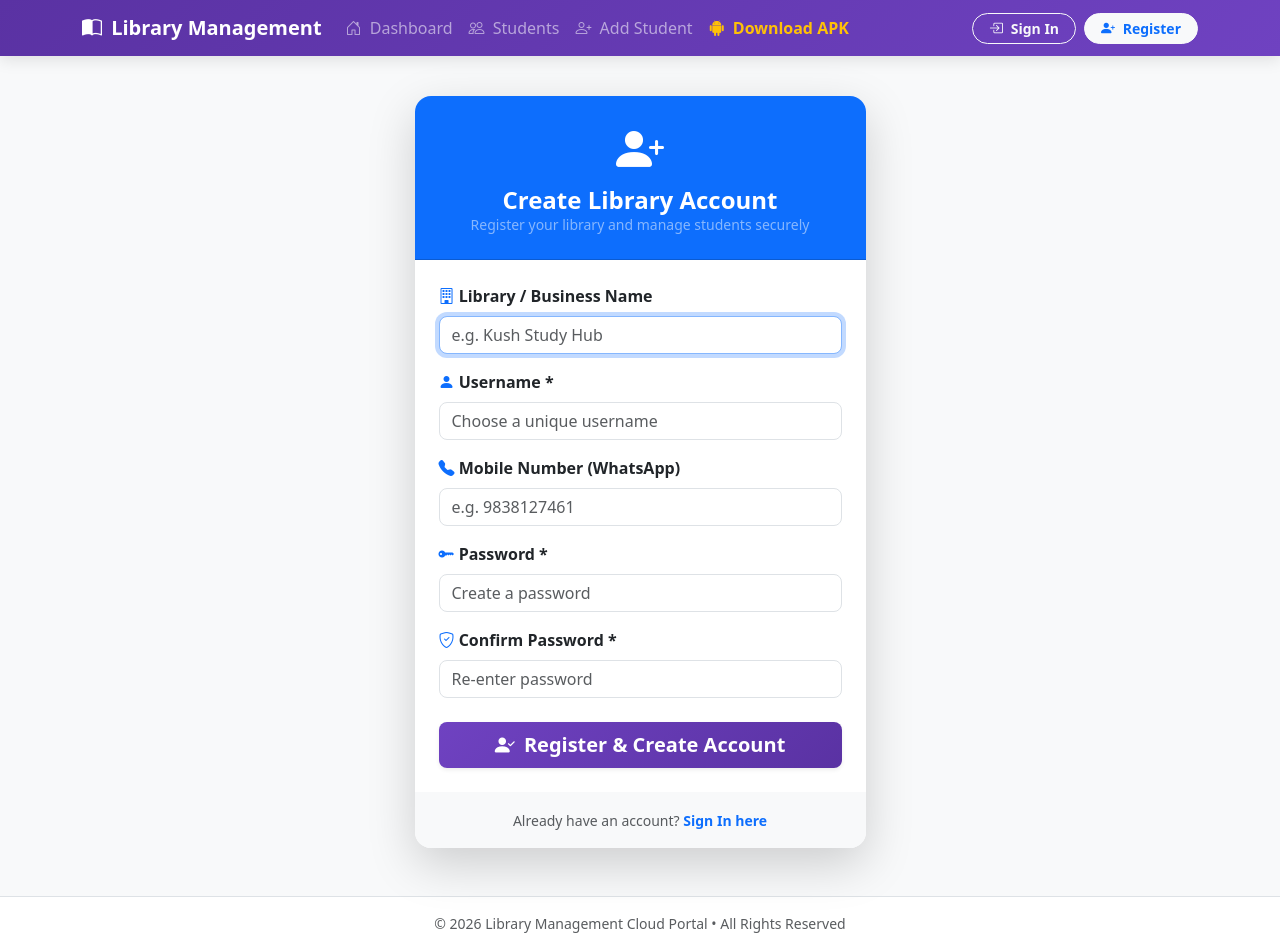
After one commit to kushbinary/library-management, a Flask app: page /signup in a window 1280 px wide. The commit adds this page. Run offline with Flask 3, Linux system fonts and the light colour scheme.

Commit message:
Complete Sign Up / Login overhaul with multi-tenant isolated database per user

```diff
--- a/backend/app.py
+++ b/backend/app.py
@@ -2,9 +2,9 @@
 Library Management Application - Backend API & Cloud Portal
 
 Features:
-- Cloud-ready Database (Neon PostgreSQL & SQLite auto-fallback)
-- User Authentication (Admin Login, Password hashing & session protection)
-- Student registration & seat management with admission details & fee tracking
+- Multi-tenant Cloud Database (Neon PostgreSQL & SQLite auto-fallback)
+- User Authentication (Registration / Sign Up, Login, Multi-user Data Isolation)
+- Per-user Student registration & seat management with admission details & fee tracking
 - WhatsApp integration via Twilio
 - Expiry notification tracking & cron endpoints
 - REST API for Mobile App synchronization
@@ -54,7 +54,12 @@ class AdminUser(db.Model):
     id = db.Column(db.Integer, primary_key=True)
     username = db.Column(db.String(80), unique=True, nullable=False)
     password_hash = db.Column(db.String(256), nullable=False)
+    library_name = db.Column(db.String(120), nullable=True, default='My Library')
+    email = db.Column(db.String(120), nullable=True, default='')
+    phone = db.Column(db.String(20), nullable=True, default='')
     created_at = db.Column(db.DateTime, default=datetime.datetime.utcnow)
+
+    students = db.relationship('Student', backref='owner', lazy=True, cascade='all, delete-orphan')
 
     def set_password(self, password):
         self.password_hash = generate_password_hash(password)
@@ -62,11 +67,22 @@ class AdminUser(db.Model):
     def check_password(self, password):
         return check_password_hash(self.password_hash, password)
 
+    def to_dict(self):
+        return {
+            'id': self.id,
+            'username': self.username,
+            'library_name': self.library_name or 'My Library',
+            'email': self.email or '',
+            'phone': self.phone or '',
+            'created_at': self.created_at.strftime('%Y-%m-%d %H:%M:%S') if self.created_at else None
+        }
+
 
 class Student(db.Model):
     __tablename__ = 'students'
 
     id = db.Column(db.Integer, primary_key=True)
+    user_id = db.Column(db.Integer, db.ForeignKey('admin_users.id'), nullable=True)
     name = db.Column(db.String(100), nullable=False)
     email = db.Column(db.String(120), nullable=True, default='')
     phone = db.Column(db.String(20), nullable=False)
@@ -84,6 +100,7 @@ class Student(db.Model):
     def to_dict(self):
         return {
             'id': self.id,
+            'user_id': self.user_id,
             'name': self.name,
             'email': self.email or '',
             'phone': self.phone,
@@ -102,7 +119,7 @@ class Student(db.Model):
         }
 
     def get_seat_status(self):
-        filled_seats = Student.query.count()
+        filled_seats = Student.query.filter_by(user_id=self.user_id).count() if self.user_id else Student.query.count()
         total = LIBRARY_CONFIG['total_seats']
         return {'filled': filled_seats, 'total': total, 'available': max(0, total - filled_seats)}
 
@@ -118,7 +135,7 @@ class Student(db.Model):
         return False
 
 
-# ==================== Database Auto-Initialization ====================
+# ==================== Database Auto-Initialization & Migration ====================
 
 def init_db():
     try:
@@ -126,11 +143,15 @@ def init_db():
         # Ensure new columns exist in case of pre-existing tables
         with db.engine.connect() as conn:
             migration_statements = [
+                "ALTER TABLE students ADD COLUMN IF NOT EXISTS user_id INTEGER;",
                 "ALTER TABLE students ADD COLUMN IF NOT EXISTS total_fee FLOAT DEFAULT 1000.0;",
                 "ALTER TABLE students ADD COLUMN IF NOT EXISTS paid_amount FLOAT DEFAULT 1000.0;",
                 "ALTER TABLE students ADD COLUMN IF NOT EXISTS due_amount FLOAT DEFAULT 0.0;",
                 "ALTER TABLE students ADD COLUMN IF NOT EXISTS payment_mode VARCHAR(50) DEFAULT 'UPI';",
-                "ALTER TABLE students ADD COLUMN IF NOT EXISTS payment_status VARCHAR(50) DEFAULT 'Paid';"
+                "ALTER TABLE students ADD COLUMN IF NOT EXISTS payment_status VARCHAR(50) DEFAULT 'Paid';",
+                "ALTER TABLE admin_users ADD COLUMN IF NOT EXISTS library_name VARCHAR(120) DEFAULT 'My Library';",
+                "ALTER TABLE admin_users ADD COLUMN IF NOT EXISTS email VARCHAR(120) DEFAULT '';",
+                "ALTER TABLE admin_users ADD COLUMN IF NOT EXISTS phone VARCHAR(20) DEFAULT '';"
             ]
             for stmt in migration_statements:
                 try:
@@ -144,11 +165,18 @@ def init_db():
         default_admin_password = os.environ.get('ADMIN_PASSWORD', 'admin123')
         existing_admin = AdminUser.query.filter_by(username=default_admin_username).first()
         if not existing_admin:
-            new_admin = AdminUser(username=default_admin_username)
+            new_admin = AdminUser(username=default_admin_username, library_name='Central Library')
             new_admin.set_password(default_admin_password)
             db.session.add(new_admin)
             db.session.commit()
             print(f"[AUTH] Default admin created -> Username: {default_admin_username}")
+
+        # Link any orphaned students to first admin user
+        default_user = AdminUser.query.first()
+        if default_user:
+            Student.query.filter(Student.user_id.is_(None)).update({'user_id': default_user.id})
+            db.session.commit()
+
     except Exception as e:
         db.session.rollback()
         print(f"[DB INIT ERROR] {e}")
@@ -172,12 +200,57 @@ def manual_init_db():
         }), 500
 
 
+# ==================== User Scoping & Authentication Helper ====================
+
+def get_request_user():
+    """Extract authenticated user from Session or API Headers/Payload."""
+    # 1. From Session (Web)
+    if 'user_id' in session:
+        return AdminUser.query.get(session['user_id'])
+
+    # 2. From Headers (Mobile App API)
+    user_id_header = request.headers.get('X-User-Id')
+    username_header = request.headers.get('X-Username')
+
+    if user_id_header:
+        try:
+            user = AdminUser.query.get(int(user_id_header))
+            if user: return user
+        except:
+            pass
+
+    if username_header:
+        user = AdminUser.query.filter_by(username=username_header.strip()).first()
+        if user: return user
+
+    # 3. From Request args or json
+    username_param = request.args.get('username')
+    if not username_param and request.is_json and request.json:
+        username_param = request.json.get('username')
+    if username_param:
+        user = AdminUser.query.filter_by(username=str(username_param).strip()).first()
+        if user: return user
+
+    user_id_param = request.args.get('user_id')
+    if not user_id_param and request.is_json and request.json:
+        user_id_param = request.json.get('user_id')
+    if user_id_param:
+        try:
+            user = AdminUser.query.get(int(user_id_param))
+            if user: return user
+        except:
+            pass
+
+    # Fallback to first user
+    return AdminUser.query.first()
+
+
 # ==================== Authentication Decorator ====================
 
 def login_required(f):
     @wraps(f)
     def decorated_function(*args, **kwargs):
-        if 'admin_user' not in session:
+        if 'admin_user' not in session or 'user_id' not in session:
             flash('Please log in with your username and password to access this page.', 'warning')
             return redirect(url_for('login', next=request.url))
         return f(*args, **kwargs)
@@ -209,7 +282,46 @@ def send_whatsapp_message(student_name, student_phone, message_type='registratio
     return f"Message processed for {student_phone}"
 
 
-# ==================== Authentication Routes ====================
+# ==================== Authentication Routes (Web) ====================
+
+@app.route('/signup', methods=['GET', 'POST'])
+def signup():
+    if request.method == 'POST':
+        username = request.form.get('username', '').strip()
+        password = request.form.get('password', '').strip()
+        confirm_password = request.form.get('confirm_password', '').strip()
+        library_name = request.form.get('library_name', '').strip() or 'My Library'
+        phone = request.form.get('phone', '').strip()
+
+        if not username or not password:
+            flash('Username and password are required.', 'danger')
+            return render_template('signup.html')
+
+        if password != confirm_password:
+            flash('Passwords do not match.', 'danger')
+            return render_template('signup.html')
+
+        if len(password) < 4:
+            flash('Password must be at least 4 characters long.', 'danger')
+            return render_template('signup.html')
+
+        if AdminUser.query.filter_by(username=username).first():
+            flash('Username already exists. Please choose another or Login.', 'warning')
+            return render_template('signup.html')
+
+        user = AdminUser(username=username, library_name=library_name, phone=phone)
+        user.set_password(password)
+        db.session.add(user)
+        db.session.commit()
+
+        session['admin_user'] = user.username
+        session['user_id'] = user.id
+        session['library_name'] = user.library_name
+        flash(f'Account created successfully! Welcome, {user.username}!', 'success')
+        return redirect(url_for('student_list'))
+
+    return render_template('signup.html')
+
 
 @app.route('/login', methods=['GET', 'POST'])
 def login():
@@ -221,6 +333,7 @@ def login():
         if user and user.check_password(password):
             session['admin_user'] = user.username
             session['user_id'] = user.id
+            session['library_name'] = user.library_name or 'My Library'
             flash(f'Welcome back, {user.username}!', 'success')
             next_page = request.form.get('next') or url_for('student_list')
             return redirect(next_page)
@@ -234,6 +347,7 @@ def login():
 def logout():
     session.pop('admin_user', None)
     session.pop('user_id', None)
+    session.pop('library_name', None)
     flash('You have been logged out successfully.', 'info')
     return redirect(url_for('login'))
 
@@ -246,7 +360,7 @@ def change_password():
         new_password = request.form.get('new_password', '').strip()
         confirm_password = request.form.get('confirm_password', '').strip()
 
-        user = AdminUser.query.filter_by(username=session['admin_user']).first()
+        user = AdminUser.query.get(session['user_id'])
         if not user or not user.check_password(current_password):
             flash('Current password is incorrect.', 'danger')
             return render_template('change_password.html')
@@ -267,7 +381,7 @@ def change_password():
     return render_template('change_password.html')
 
 
-# ==================== Frontend Routes ====================
+# ==================== Frontend Routes (Isolated per User) ====================
 
 @app.route('/')
 def index():
@@ -277,7 +391,8 @@ def index():
 @app.route('/students')
 @login_required
 def student_list():
-    students = Student.query.order_by(Student.created_at.desc()).all()
+    user_id = session.get('user_id')
+    students = Student.query.filter_by(user_id=user_id).order_by(Student.created_at.desc()).all()
     return render_template('students.html', students=students)
 
 
@@ -285,6 +400,7 @@ def student_list():
 @login_required
 def add_student():
     if request.method == 'POST':
+        user_id = session.get('user_id')
         name = request.form.get('name')
         email = request.form.get('email', '')
         phone = request.form.get('phone')
@@ -306,6 +422,7 @@ def add_student():
             return render_template('add_student.html')
 
         student = Student(
+            user_id=user_id,
             name=name,
             email=email,
             phone=phone,
@@ -334,14 +451,16 @@ def add_student():
 @app.route('/student/<int:student_id>')
 @login_required
 def view_student(student_id):
-    student = db.get_or_404(Student, student_id)
+    user_id = session.get('user_id')
+    student = Student.query.filter_by(id=student_id, user_id=user_id).first_or_404()
     return render_template('student_profile.html', student=student)
 
 
 @app.route('/student/<int:student_id>/send_reminder')
 @login_required
 def send_reminder(student_id):
-    student = db.get_or_404(Student, student_id)
+    user_id = session.get('user_id')
+    student = Student.query.filter_by(id=student_id, user_id=user_id).first_or_404()
     if student.is_expired():
         send_whatsapp_message(student.name, student.phone, 'expiry_warning')
         flash(f'Expiry reminder sent to {student.name}!', 'success')
@@ -377,7 +496,39 @@ def download_mylibbook_apk():
     return "APK not found on server", 404
 
 
-# ==================== REST API Routes ====================
+# ==================== REST API Routes (Multi-Tenant) ====================
+
+@app.route('/api/signup', methods=['POST'])
+def api_signup():
+    data = request.json or {}
+    username = data.get('username', '').strip()
+    password = data.get('password', '').strip()
+    library_name = data.get('library_name', '').strip() or data.get('fullName', '').strip() or 'My Library'
+    email = data.get('email', '').strip()
+    phone = data.get('phone', '').strip()
+
+    if not username or not password:
+        return jsonify({'success': False, 'error': 'Username and password are required'}), 400
+
+    if len(password) < 4:
+        return jsonify({'success': False, 'error': 'Password must be at least 4 characters long'}), 400
+
+    if AdminUser.query.filter_by(username=username).first():
+        return jsonify({'success': False, 'error': 'Username is already taken. Please choose another or login.'}), 409
+
+    user = AdminUser(username=username, library_name=library_name, email=email, phone=phone)
+    user.set_password(password)
+    db.session.add(user)
+    db.session.commit()
+
+    return jsonify({
+        'success': True,
+        'message': 'Account created successfully!',
+        'user': user.to_dict(),
+        'username': user.username,
+        'user_id': user.id
+    }), 201
+
 
 @app.route('/api/login', methods=['POST'])
 def api_login():
@@ -390,19 +541,26 @@ def api_login():
         return jsonify({
             'success': True,
             'message': 'Login successful',
-            'username': user.username
+            'user': user.to_dict(),
+            'username': user.username,
+            'user_id': user.id
         }), 200
     return jsonify({'success': False, 'error': 'Invalid username or password'}), 401
 
 
 @app.route('/api/students', methods=['GET'])
 def api_get_students():
-    students = Student.query.order_by(Student.created_at.desc()).all()
+    user = get_request_user()
+    if not user:
+        return jsonify([])
+
+    students = Student.query.filter_by(user_id=user.id).order_by(Student.created_at.desc()).all()
     return jsonify([s.to_dict() for s in students])
 
 
 @app.route('/api/students', methods=['POST'])
 def api_add_student():
+    user = get_request_user()
     data = request.json or {}
     required_fields = ['name', 'phone', 'admission_date', 'timing', 'seat_number', 'expiry_date']
     missing = [f for f in required_fields if not data.get(f)]
@@ -423,6 +581,7 @@ def api_add_student():
     payment_status = data.get('payment_status') or data.get('paymentStatus') or ('Paid' if due_amount <= 0 else ('Due' if paid_amount <= 0 else 'Partial'))
 
     student = Student(
+        user_id=user.id if user else None,
         name=data['name'],
         email=data.get('email', ''),
         phone=data['phone'],
@@ -445,9 +604,13 @@ def api_add_student():
 
 @app.route('/api/students/<int:student_id>', methods=['PUT'])
 def api_update_student(student_id):
-    student = db.get_or_404(Student, student_id)
+    user = get_request_user()
+    query = Student.query.filter_by(id=student_id)
+    if user:
+        query = query.filter_by(user_id=user.id)
+    student = query.first_or_404()
+
     data = request.json or {}
-
     if 'name' in data: student.name = data['name']
     if 'phone' in data: student.phone = data['phone']
     if 'timing' in data: student.timing = data['timing']
@@ -470,7 +633,12 @@ def api_update_student(student_id):
 
 @app.route('/api/students/<int:student_id>', methods=['DELETE'])
 def api_delete_student(student_id):
-    student = db.get_or_404(Student, student_id)
+    user = get_request_user()
+    query = Student.query.filter_by(id=student_id)
+    if user:
+        query = query.filter_by(user_id=user.id)
+    student = query.first_or_404()
+
     db.session.delete(student)
     db.session.commit()
     return jsonify({'message': 'Student deleted successfully'})
@@ -478,15 +646,23 @@ def api_delete_student(student_id):
 
 @app.route('/api/expired_students', methods=['GET'])
 def api_get_expired_students():
+    user = get_request_user()
     today = datetime.date.today()
-    expired = Student.query.filter(Student.expiry_date <= today).all()
+    query = Student.query.filter(Student.expiry_date <= today)
+    if user:
+        query = query.filter_by(user_id=user.id)
+    expired = query.all()
     return jsonify([s.to_dict() for s in expired])
 
 
 @app.route('/api/send_expiry_notifications', methods=['POST'])
 def api_send_expiry_notifications():
+    user = get_request_user()
     today = datetime.date.today()
-    expired = Student.query.filter(Student.expiry_date <= today).all()
+    query = Student.query.filter(Student.expiry_date <= today)
+    if user:
+        query = query.filter_by(user_id=user.id)
+    expired = query.all()
     for student in expired:
         send_whatsapp_message(student.name, student.phone, 'expiry_warning')
     return jsonify({'message': f'Sent notifications to {len(expired)} expired memberships.'})
--- a/backend/templates/base.html
+++ b/backend/templates/base.html
@@ -84,8 +84,11 @@
                             <i class="bi bi-box-arrow-right me-1"></i> Logout
                         </a>
                     {% else %}
-                        <a href="{{ url_for('login') }}" class="btn btn-light btn-sm rounded-pill px-3 fw-semibold">
-                            <i class="bi bi-box-arrow-in-right me-1"></i> Admin Login
+                        <a href="{{ url_for('login') }}" class="btn btn-outline-light btn-sm rounded-pill px-3 fw-semibold">
+                            <i class="bi bi-box-arrow-in-right me-1"></i> Sign In
+                        </a>
+                        <a href="{{ url_for('signup') }}" class="btn btn-light btn-sm rounded-pill px-3 fw-semibold text-primary">
+                            <i class="bi bi-person-plus-fill me-1"></i> Register
                         </a>
                     {% endif %}
                 </div>
--- a/backend/templates/login.html
+++ b/backend/templates/login.html
@@ -35,8 +35,11 @@
                 </form>
             </div>
             <div class="card-footer bg-light text-center py-3 rounded-bottom-4 border-0">
+                <small class="text-muted d-block mb-1">
+                    Don't have an account? <a href="{{ url_for('signup') }}" class="fw-bold text-primary text-decoration-none">Register New Library</a>
+                </small>
                 <small class="text-muted">
-                    <i class="bi bi-info-circle me-1"></i> Default credentials: <strong>admin</strong> / <strong>admin123</strong>
+                    <i class="bi bi-info-circle me-1"></i> Default account: <strong>admin</strong> / <strong>admin123</strong>
                 </small>
             </div>
         </div>
--- /dev/null
+++ b/backend/templates/signup.html
@@ -0,0 +1,64 @@
+{% extends 'base.html' %}
+
+{% block title %}Sign Up - Register Library Account{% endblock %}
+
+{% block content %}
+<div class="row justify-content-center mt-3">
+    <div class="col-md-6 col-lg-5">
+        <div class="card shadow-lg border-0 rounded-4">
+            <div class="card-header bg-primary text-white text-center py-4 rounded-top-4">
+                <i class="bi bi-person-plus-fill display-5 d-block mb-2"></i>
+                <h4 class="mb-0 fw-bold">Create Library Account</h4>
+                <p class="small text-white-50 mb-0">Register your library and manage students securely</p>
+            </div>
+            <div class="card-body p-4">
+                <form method="POST" action="/signup">
+                    <div class="mb-3">
+                        <label for="library_name" class="form-label fw-semibold">
+                            <i class="bi bi-building text-primary"></i> Library / Business Name
+                        </label>
+                        <input type="text" class="form-control rounded-3" id="library_name" name="library_name" placeholder="e.g. Kush Study Hub" required autofocus>
+                    </div>
+
+                    <div class="mb-3">
+                        <label for="username" class="form-label fw-semibold">
+                            <i class="bi bi-person-fill text-primary"></i> Username *
+                        </label>
+                        <input type="text" class="form-control rounded-3" id="username" name="username" placeholder="Choose a unique username" required>
+                    </div>
+
+                    <div class="mb-3">
+                        <label for="phone" class="form-label fw-semibold">
+                            <i class="bi bi-telephone-fill text-primary"></i> Mobile Number (WhatsApp)
+                        </label>
+                        <input type="tel" class="form-control rounded-3" id="phone" name="phone" placeholder="e.g. 9838127461">
+                    </div>
+
+                    <div class="mb-3">
+                        <label for="password" class="form-label fw-semibold">
+                            <i class="bi bi-key-fill text-primary"></i> Password *
+                        </label>
+                        <input type="password" class="form-control rounded-3" id="password" name="password" placeholder="Create a password" required>
+                    </div>
+
+                    <div class="mb-4">
+                        <label for="confirm_password" class="form-label fw-semibold">
+                            <i class="bi bi-shield-check text-primary"></i> Confirm Password *
+                        </label>
+                        <input type="password" class="form-control rounded-3" id="confirm_password" name="confirm_password" placeholder="Re-enter password" required>
+                    </div>
+
+                    <button type="submit" class="btn btn-primary btn-lg w-100 rounded-3 fw-bold py-2 shadow-sm">
+                        <i class="bi bi-person-check-fill me-1"></i> Register & Create Account
+                    </button>
+                </form>
+            </div>
+            <div class="card-footer bg-light text-center py-3 rounded-bottom-4 border-0">
+                <small class="text-muted">
+                    Already have an account? <a href="{{ url_for('login') }}" class="fw-bold text-primary text-decoration-none">Sign In here</a>
+                </small>
+            </div>
+        </div>
+    </div>
+</div>
+{% endblock %}
```
Also changed, not shown: 2 other files.
